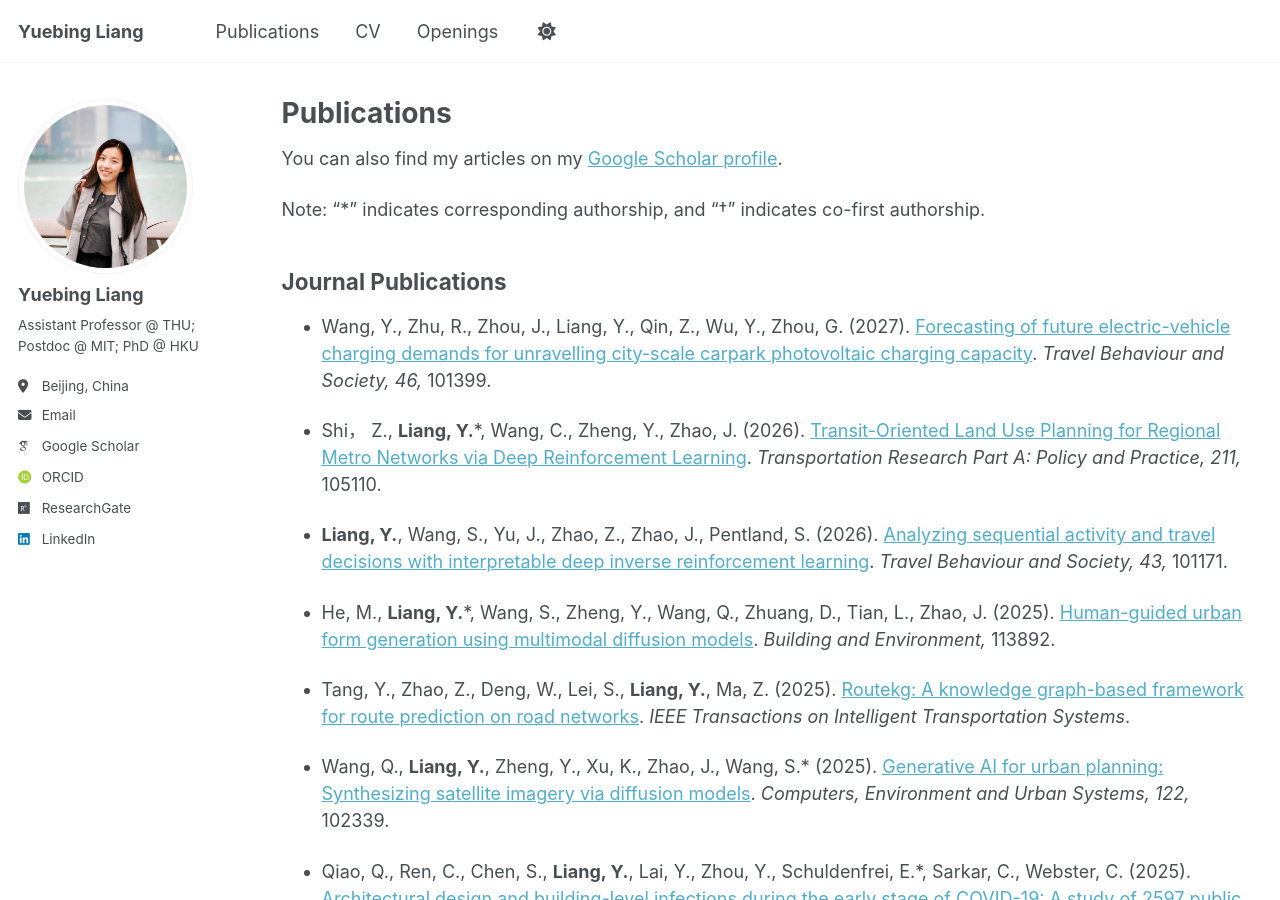
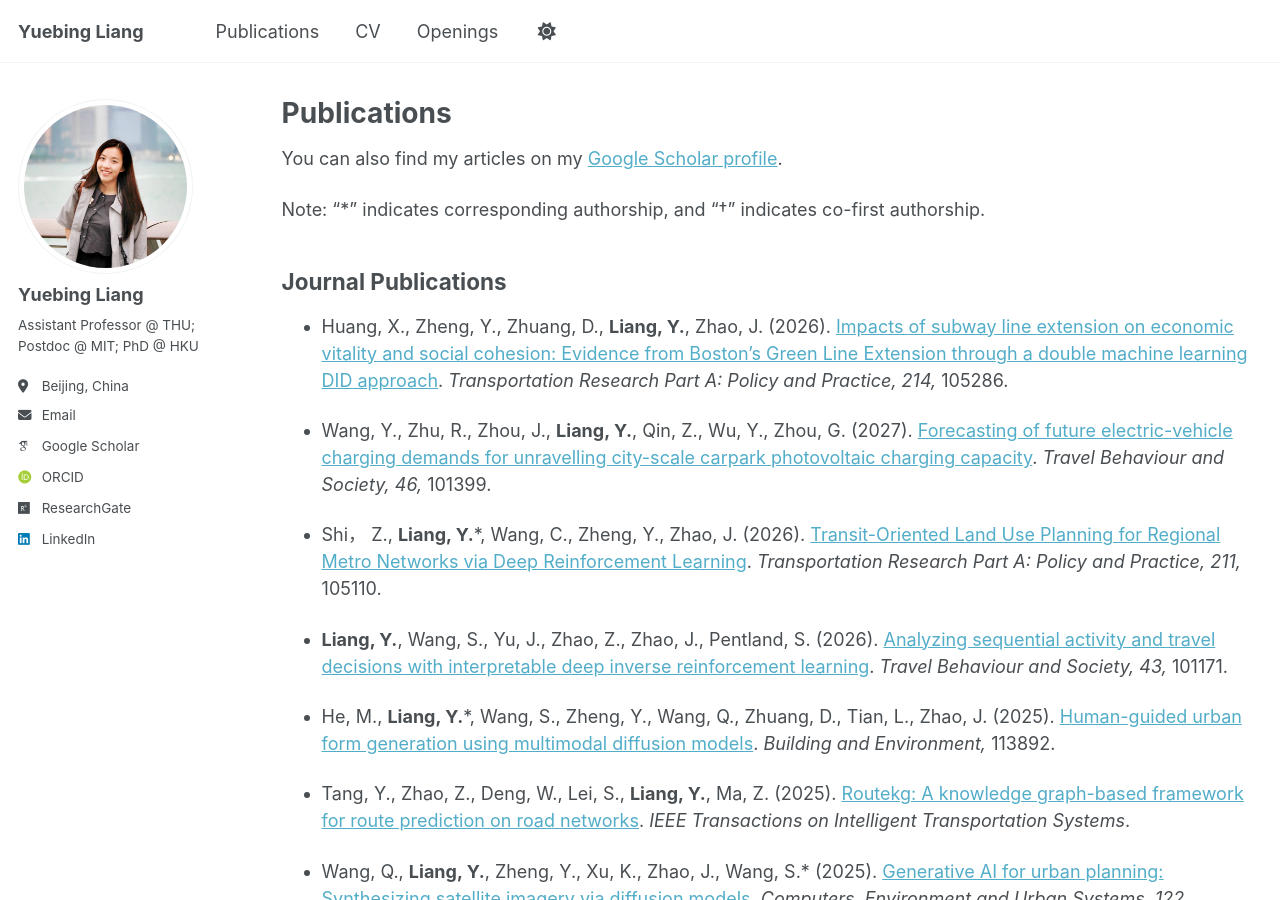
Before and after one commit to yuebingliang/yuebingliang.github.io, a Jekyll site: the page built from _pages/publications.md, in a window 1280 px wide and 900 px high. Built offline with Jekyll 4.4.1, drawn with Linux system fonts in a browser that asks for light colours; some web fonts are replaced.

Commit message:
Update publications.md

```diff
--- a/_pages/publications.md
+++ b/_pages/publications.md
@@ -9,8 +9,9 @@ You can also find my articles on my [Google Scholar profile](https://scholar.goo
 Note: “*” indicates corresponding authorship, and “†” indicates co-first authorship.
 
 ## Journal Publications
+* Huang, X., Zheng, Y., Zhuang, D., **Liang, Y.**, Zhao, J. (2026). [Impacts of subway line extension on economic vitality and social cohesion: Evidence from Boston’s Green Line Extension through a double machine learning DID approach](https://doi.org/10.1016/j.tra.2026.105286). <i>Transportation Research Part A: Policy and Practice, 214, </i>105286.
 
-* Wang, Y., Zhu, R., Zhou, J., Liang, Y., Qin, Z., Wu, Y., Zhou, G. (2027). [Forecasting of future electric-vehicle charging demands for unravelling city-scale carpark photovoltaic charging capacity](https://doi.org/10.1016/j.tbs.2026.101399). <i>Travel Behaviour and Society, 46, </i>101399.
+* Wang, Y., Zhu, R., Zhou, J., **Liang, Y.**, Qin, Z., Wu, Y., Zhou, G. (2027). [Forecasting of future electric-vehicle charging demands for unravelling city-scale carpark photovoltaic charging capacity](https://doi.org/10.1016/j.tbs.2026.101399). <i>Travel Behaviour and Society, 46, </i>101399.
 
 * Shi， Z., **Liang, Y.***, Wang, C., Zheng, Y., Zhao, J. (2026). [Transit-Oriented Land Use Planning for Regional Metro Networks via Deep Reinforcement Learning](https://doi.org/10.1016/j.tra.2026.105110). <i>Transportation Research Part A: Policy and Practice, 211, </i>105110.
 
```
